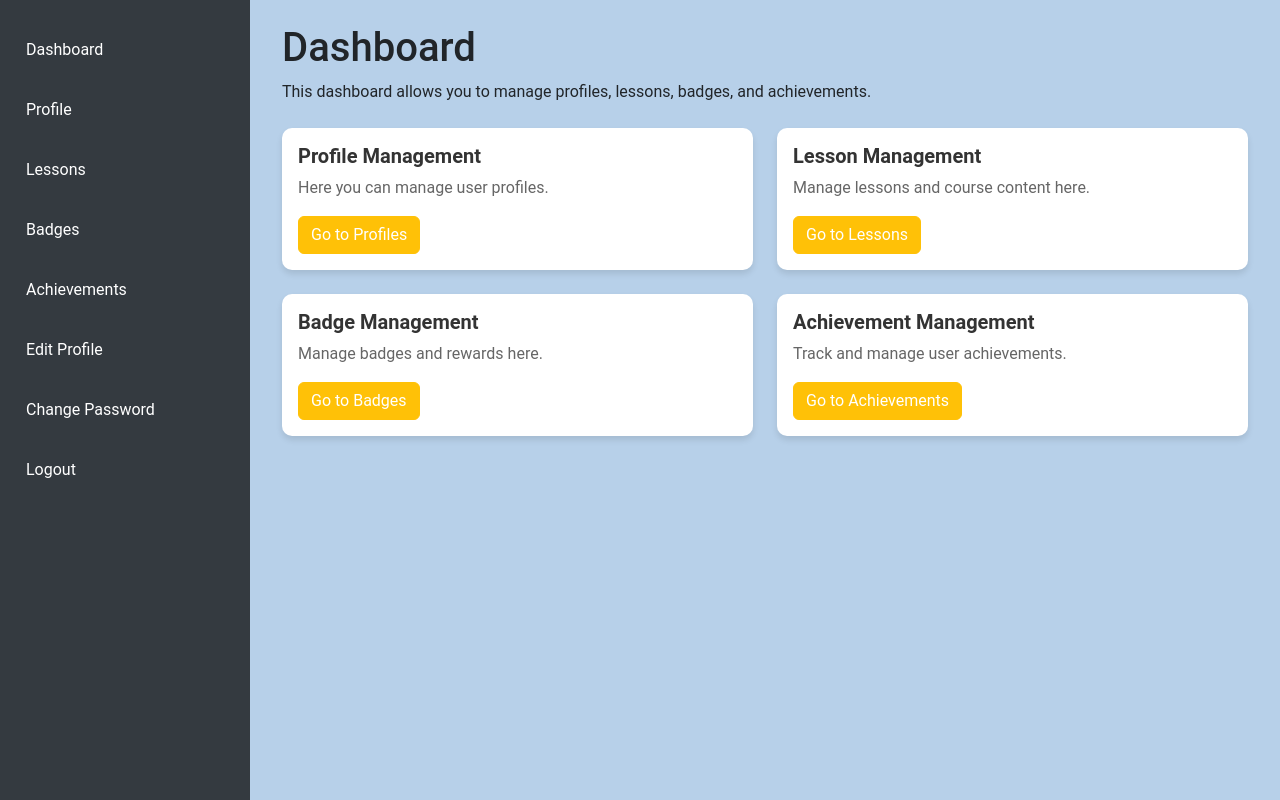
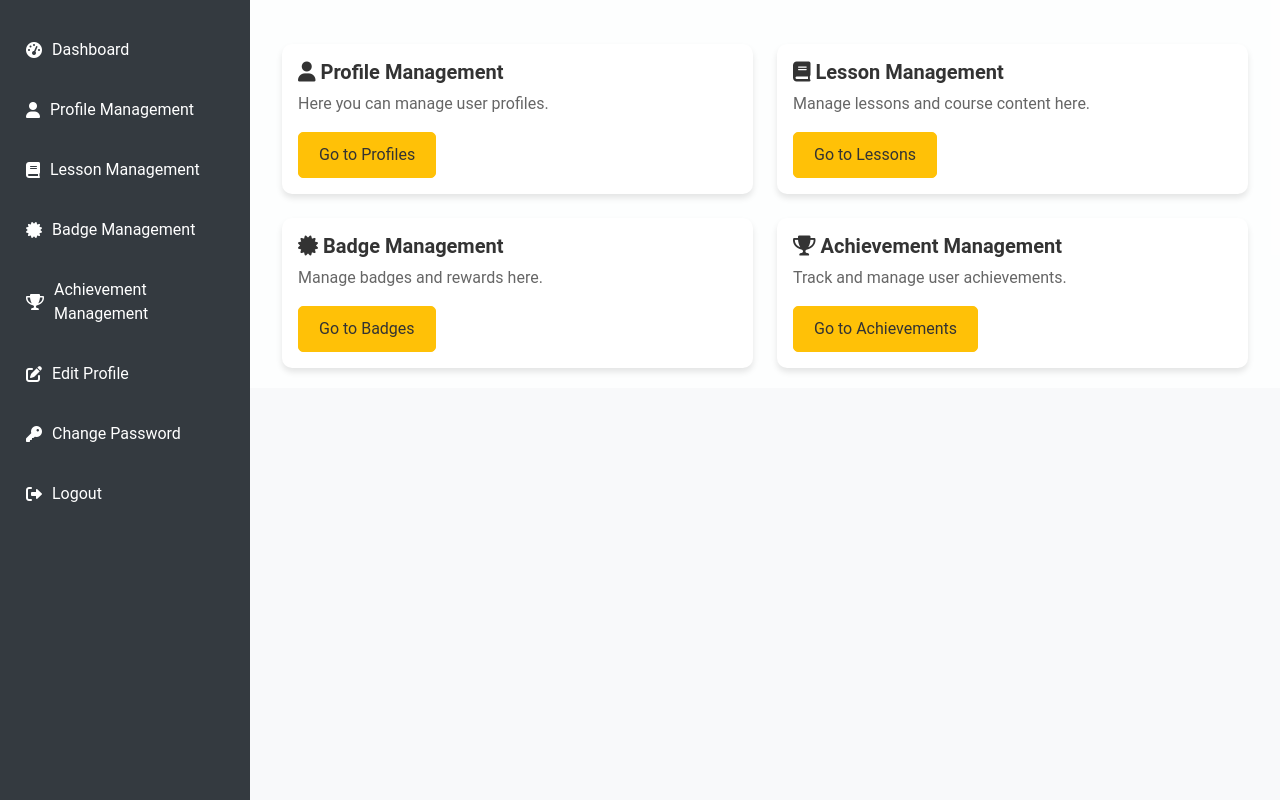
Before and after one commit to Ankitshukla90/djangolearning, a Django app: page /courseapp/dashboard in a window 1280 px wide. Run offline with Django 5.2, Linux system fonts and the light colour scheme; the visitor is signed in with stand-in values (Sample User, id 1); some libraries are stand-ins or nearby versions.

Commit message:
new new stufff

```diff
--- a/courseapp/forms.py
+++ b/courseapp/forms.py
@@ -20,4 +20,4 @@ class BadgeForm(forms.ModelForm):
 class QuizForm(forms.ModelForm):
     class Meta:
         model = Quiz
-        fields = ['name', 'lesson', 'question', 'option1', 'option2', 'option3', 'option4', 'correct_answer', 'image']
+        fields = ['name','question', 'option1', 'option2', 'option3', 'option4', 'correct_answer', 'image']
--- a/courseapp/models.py
+++ b/courseapp/models.py
@@ -1,7 +1,6 @@
 from django.db import models
 from django.contrib.auth.models import User
 from django_ckeditor_5.fields import CKEditor5Field
-
 # Create your models here.
 
 class Lesson(models.Model):
@@ -28,7 +27,6 @@ class Badge(models.Model):
     description = models.TextField()
     points = models.IntegerField()
     image = models.ImageField(upload_to='courseapp/')
-
     def __str__(self):
         return self.name
 
@@ -36,7 +34,7 @@ class Badge(models.Model):
 
 class Quiz(models.Model):
     name = models.CharField(max_length=200)
-    lesson = models.ForeignKey(Lesson, on_delete=models.CASCADE)
+    lesson = models.ForeignKey(Lesson, on_delete=models.CASCADE, related_name='quizes')
     question = models.TextField()
     option1 = models.CharField(max_length=255)
     option2 = models.CharField(max_length=255)
--- a/templates/dashboard.html
+++ b/templates/dashboard.html
@@ -7,11 +7,22 @@
   <meta name="viewport" content="width=device-width, initial-scale=1.0">
   <title>Dashboard</title>
   <link href="https://cdn.jsdelivr.net/npm/bootstrap@5.3.0-alpha1/dist/css/bootstrap.min.css" rel="stylesheet">
+  <!-- Font Awesome CSS -->
+  <link href="https://cdnjs.cloudflare.com/ajax/libs/font-awesome/6.0.0-beta3/css/all.min.css" rel="stylesheet">
   <style>
+    /* Custom CSS for the admin dashboard */
+    /* Reset some default styles */
+* {
+  box-sizing: border-box;
+  margin: 0;
+  padding: 0;
+}
+
 /* Custom CSS for the admin dashboard */
 body {
   font-family: 'Roboto', sans-serif;
-      background-color: #b7d0e9;
+  background-color: #f8f9fa;
+  color: #333;
 }
 
 .sidebar {
@@ -22,6 +33,7 @@
   left: 0;
   background-color: #343a40;
   padding-top: 20px;
+  overflow-y: auto; /* Add scrollbar if needed */
 }
 
 .sidebar ul {
@@ -36,17 +48,30 @@
 .sidebar ul li a {
   color: #fff;
   text-decoration: none;
+  display: flex;
+  align-items: center; /* Center vertically */
+  transition: all 0.3s ease;
+}
+
+.sidebar ul li.active a {
+  font-weight: bold;
+}
+
+.sidebar ul li a i {
+  margin-right: 10px;
 }
 
 .sidebar ul li a:hover {
-      color: #ffc107;
+  background-color: #495057;
 }
 
 .content {
   margin-left: 250px;
   padding: 20px;
+  position: relative; /* Needed for positioning the content over the background image */
+  z-index: 1; /* Ensure content appears above the background image */
+  background-color: rgba(255, 255, 255, 0.8); /* Background color with transparency */
 }
-
 .container {
   margin-top: 20px;
 }
@@ -71,10 +96,17 @@
   color: #666;
 }
 
+.btn {
+  border-radius: 5px;
+  padding: 10px 20px;
+  cursor: pointer;
+  transition: all 0.3s ease;
+}
+
 .btn-primary {
   background-color: #ffc107;
   border-color: #ffc107;
-      transition: background-color 0.3s ease;
+  color: #333;
 }
 
 .btn-primary:hover {
@@ -100,44 +164,58 @@
 <div class="sidebar">
   <ul class="nav flex-column">
     <li class="nav-item">
-      <a class="nav-link active" href="#">Dashboard</a>
+      <a class="nav-link active" href="#">
+        <i class="fas fa-tachometer-alt"></i> Dashboard
+      </a>
     </li>
     <li class="nav-item">
-      <a class="nav-link" href="#">Profile</a>
+      <a class="nav-link" href="#">
+        <i class="fas fa-user"></i> Profile Management
+      </a>
     </li>
     <li class="nav-item">
-      <a class="nav-link" href="#">Lessons</a>
+      <a class="nav-link" href="{% url 'lesson' %}">
+        <i class="fas fa-book"></i> Lesson Management
+      </a>
     </li>
     <li class="nav-item">
-      <a class="nav-link" href="#">Badges</a>
+      <a class="nav-link" href="#">
+        <i class="fas fa-certificate"></i> Badge Management
+      </a>
     </li>
     <li class="nav-item">
-      <a class="nav-link" href="#">Achievements</a>
+      <a class="nav-link" href="#">
+        <i class="fas fa-trophy"></i> Achievement Management
+      </a>
     </li>
     <li class="nav-item">
-      <a class="nav-link" href="#">Edit Profile</a>
+      <a class="nav-link" href="#">
+        <i class="fas fa-edit"></i> Edit Profile
+      </a>
     </li>
     <li class="nav-item">
-      <a class="nav-link" href="#">Change Password</a>
+      <a class="nav-link" href="#">
+        <i class="fas fa-key"></i> Change Password
+      </a>
     </li>
     <li class="nav-item">
-      <a class="nav-link" href="{% url 'logout' %}">Logout</a>
+      <a class="nav-link" href="{% url 'logout' %}">
+        <i class="fas fa-sign-out-alt"></i> Logout
+      </a>
     </li>
   </ul>
 </div>
 
+<div class="background-image"></div>
 <!-- Content -->
 <div class="content">
   <div class="container mt-1">
-    <h1>Dashboard</h1>
-    <p>This dashboard allows you to manage profiles, lessons, badges, and achievements.</p>
-
     <!-- Placeholder content, you will replace this with actual Django template tags -->
     <div class="row mt-4">
       <div class="col-md-6">
         <div class="card">
           <div class="card-body">
-            <h5 class="card-title">Profile Management</h5>
+            <h5 class="card-title"><i class="fas fa-user"></i> Profile Management</h5>
             <p class="card-text">Here you can manage user profiles.</p>
             <a href="#" class="btn btn-primary">Go to Profiles</a>
           </div>
@@ -146,9 +224,9 @@
       <div class="col-md-6">
         <div class="card">
           <div class="card-body">
-            <h5 class="card-title">Lesson Management</h5>
+            <h5 class="card-title"><i class="fas fa-book"></i> Lesson Management</h5>
             <p class="card-text">Manage lessons and course content here.</p>
-            <a href="#" class="btn btn-primary">Go to Lessons</a>
+            <a href="{% url 'lesson' %}" class="btn btn-primary">Go to Lessons</a>
           </div>
         </div>
       </div>
@@ -158,7 +236,7 @@
       <div class="col-md-6">
         <div class="card">
           <div class="card-body">
-            <h5 class="card-title">Badge Management</h5>
+            <h5 class="card-title"><i class="fas fa-certificate"></i> Badge Management</h5>
             <p class="card-text">Manage badges and rewards here.</p>
             <a href="#" class="btn btn-primary">Go to Badges</a>
           </div>
@@ -167,7 +245,7 @@
       <div class="col-md-6">
         <div class="card">
           <div class="card-body">
-            <h5 class="card-title">Achievement Management</h5>
+            <h5 class="card-title"><i class="fas fa-trophy"></i> Achievement Management</h5>
             <p class="card-text">Track and manage user achievements.</p>
             <a href="#" class="btn btn-primary">Go to Achievements</a>
           </div>
@@ -177,6 +255,17 @@
   </div>
 </div>
 
+<script>
+  // Add active class to sidebar links based on current page URL
+  const currentUrl = window.location.href;
+  const sidebarLinks = document.querySelectorAll('.sidebar ul li a');
+  sidebarLinks.forEach(link => {
+    if (link.href === currentUrl) {
+      link.parentElement.classList.add('active');
+    }
+  });
+</script>
+
 <script src="https://cdn.jsdelivr.net/npm/@popperjs/core@2.11.6/dist/umd/popper.min.js"></script>
 <script src="https://cdn.jsdelivr.net/npm/bootstrap@5.3.0-alpha1/dist/js/bootstrap.min.js"></script>
 </body>
```
Also changed, not shown: other parts of templates/dashboard.html (+39 -7 lines), templates/badge.html (+30 -27 lines), assets/img/Python Lesson/Datatypes-in-Python.png (added), assets/img/Python Lesson/What-is-Python.webp (added), assets/img/Python Lesson/python arrays.png (added), assets/img/Python Lesson/python-data-types123.png (added), assets/img/Python Lesson/python3-comments--2-.png (added), assets/img/Python Lesson/variables and assignment.jpg (added), media/django_ckeditor_5/courseapp/python-data-types123.png (added), media/django_ckeditor_5/courseapp/python3-comments--2-.png (added), media/django_ckeditor_5/courseapp/python_arrays.png (added), media/django_ckeditor_5/courseapp/variables_and_assignment.jpg (added). Lines whose indentation alone changed are shown as unchanged.
